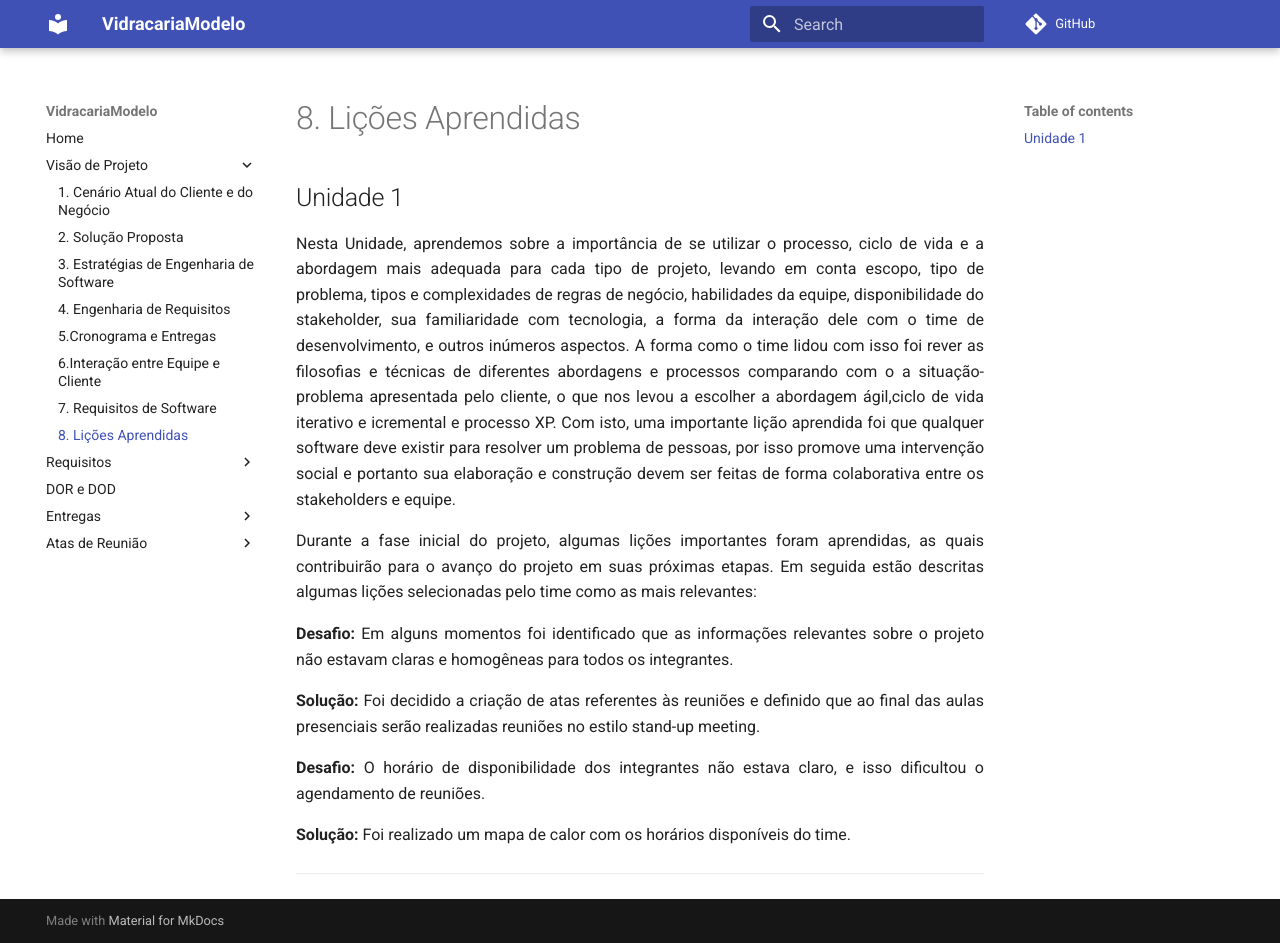
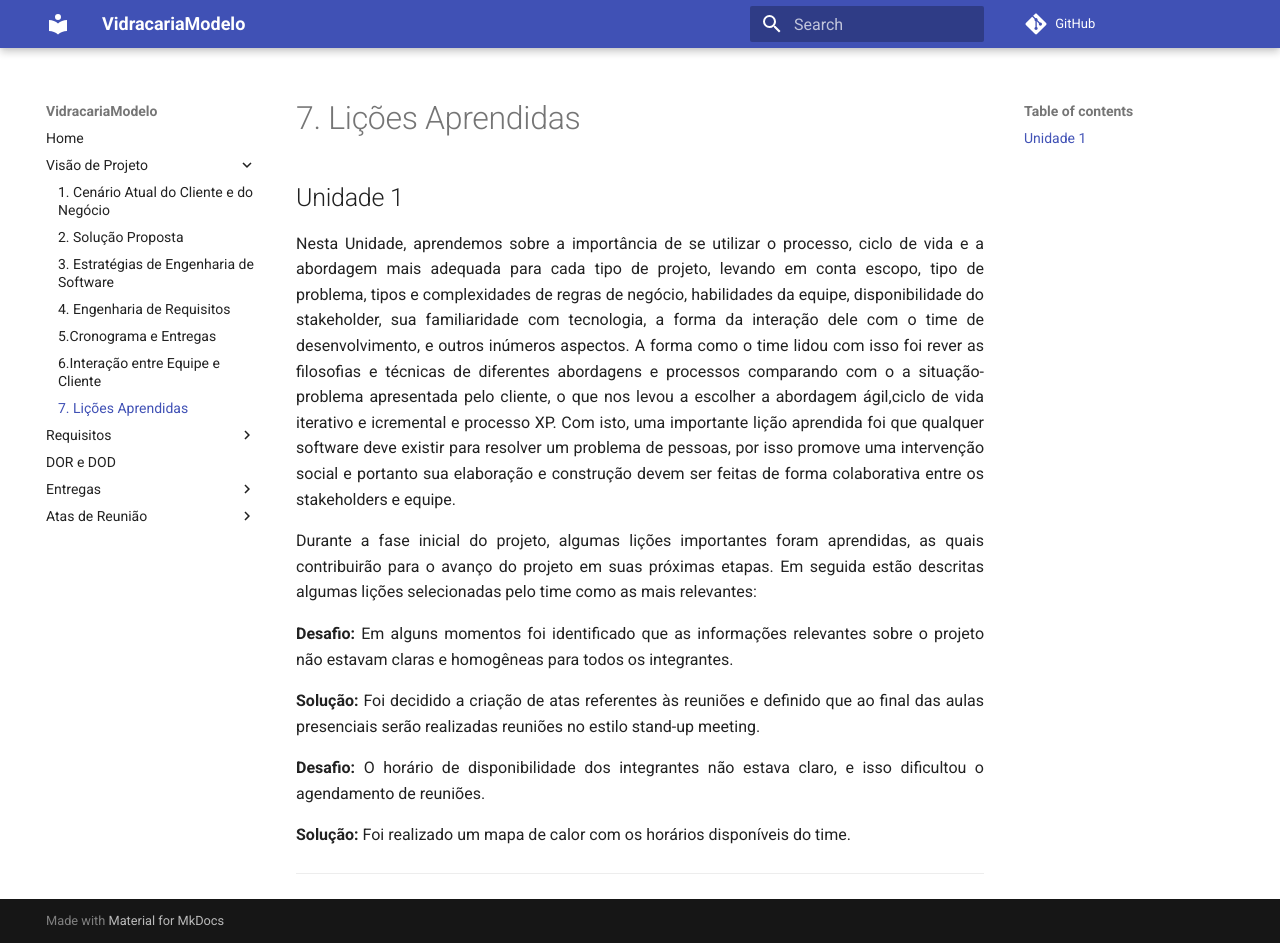
Before and after one commit to mdsreq-fga-unb/2025.1-T01-VidracariaModelo, an MkDocs documentation site: the page built from docs/docs/VisaodeProduto/licoes.md, in a window 1280 px wide and 943 px high. Built offline with MkDocs 1.6.1 and Material for MkDocs 9.7.7, drawn with Linux system fonts in a browser that asks for light colours; comment, search, counter and statistics services are not loaded.

Commit message:
Update mkdocs.yml

```diff
--- a/mkdocs.yml
+++ b/mkdocs.yml
@@ -26,11 +26,10 @@ nav:
     - 1. Cenário Atual do Cliente e do Negócio: docs/VisaodeProduto/Cenario_atual.md
     - 2. Solução Proposta: docs/VisaodeProduto/Solucao_proposta.md
     - 3. Estratégias de Engenharia de Software: docs/VisaodeProduto/Estrategias.md
-    - 4. Engenharia de Requisitos: docs/VisaodeProduto/Engenharia_de_Requisitos
+    - 4. Engenharia de Requisitos: docs/VisaodeProduto/Engenharia_de_Requisitos.md
     - 5.Cronograma e Entregas: docs/VisaodeProduto/Cronograma.md
     - 6.Interação entre Equipe e Cliente: docs/VisaodeProduto/Interacao.md
-    - 7. Requisitos de Software: docs/VisaodeProduto/Requisitos_de_Software
-    - 8. Lições Aprendidas: docs/VisaodeProduto/licoes.md
+    - 7. Lições Aprendidas: docs/VisaodeProduto/licoes.md
   - Requisitos:
     - 1. Lista de requisitos: docs/requisitos/requisitos.md
     - 2. Backlog de requisitos: docs/Backlog/baclog.md
```
